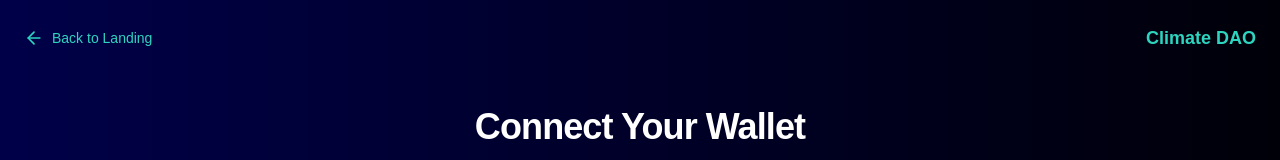
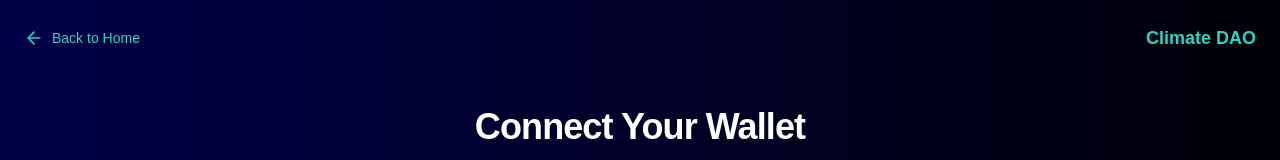
Before and after one commit to lhcee3/AI-G-DAO, a Next.js app in the folder frontend/: page /connect-wallet in a window 1280 px wide. Shown: the top 160 px of the page. Built offline with nearby package versions, Linux system fonts and the light colour scheme.

Commit message:
roting lookup

```diff
--- a/frontend/components/connect-wallet.tsx
+++ b/frontend/components/connect-wallet.tsx
@@ -36,7 +36,7 @@ export function WalletConnectPage() {
       <header className="relative z-10 flex items-center justify-between p-6">
         <Link href="/" className="flex items-center gap-2 text-teal-400 hover:text-teal-300 transition-colors">
           <ArrowLeftIcon className="w-5 h-5" />
-          <span className="text-sm font-medium">Back to Landing</span>
+          <span className="text-sm font-medium">Back to Home</span>
         </Link>
         <div className="text-teal-400 font-bold text-lg">Climate DAO</div>
       </header>
```
